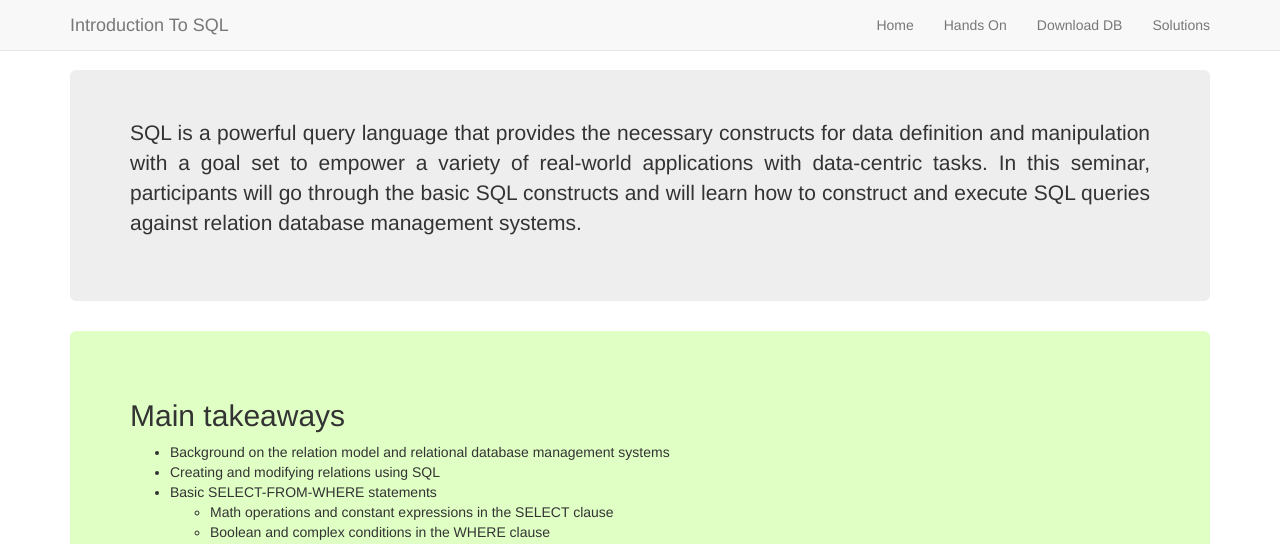
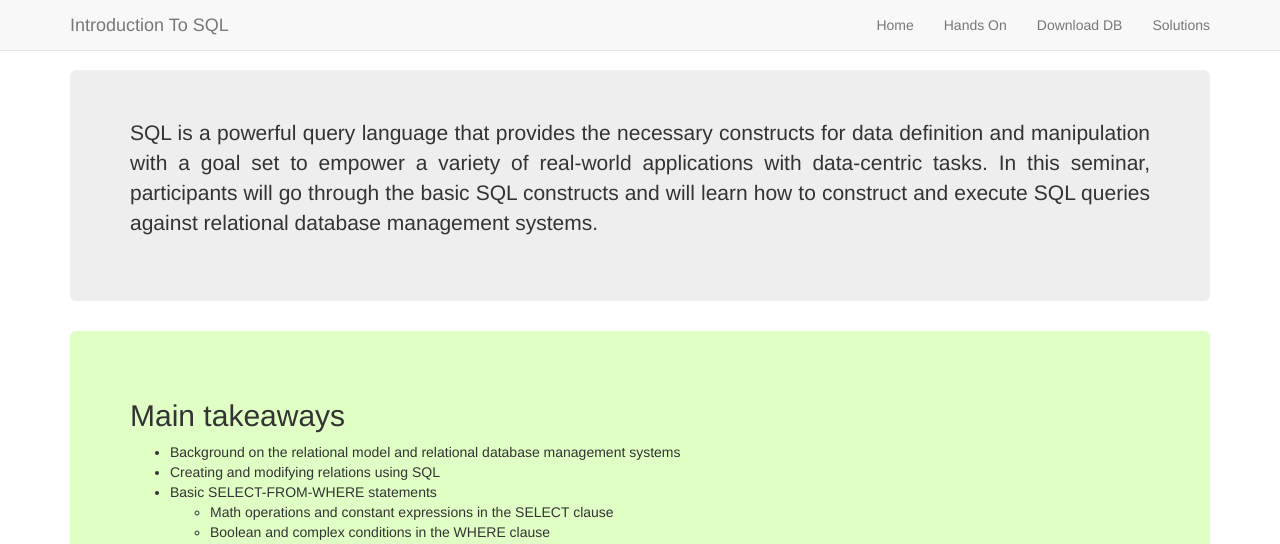
Before and after one commit to psfotis/sqlseminar, a Jekyll site: the page built from docs/index.md, in a window 1280 px wide and 900 px high. Shown: the top 544 px of the window. Built offline with Jekyll 4.4.1, drawn with Linux system fonts in a browser that asks for light colours; nearby versions of some CDN libraries.

Commit message:
Update index.md

```diff
--- a/docs/index.md
+++ b/docs/index.md
@@ -3,14 +3,14 @@ layout: template1
 ---
 
 <div class="jumbotron" >
-    <p style="text-align: justify">SQL is a powerful query language that provides the necessary constructs for data definition and manipulation with a goal set to empower a variety of real-world applications with data-centric tasks. In this seminar, participants will go through the basic SQL constructs and will learn how to construct and execute SQL queries against relation database management systems.</p>
+    <p style="text-align: justify">SQL is a powerful query language that provides the necessary constructs for data definition and manipulation with a goal set to empower a variety of real-world applications with data-centric tasks. In this seminar, participants will go through the basic SQL constructs and will learn how to construct and execute SQL queries against relational database management systems.</p>
 </div>
 
 
 <div class="jumbotron" style="background-color: #E0FFC5">
         <h2>Main takeaways</h2>
         <ul>
-        <li> Background on the relation model and relational database management systems </li>
+        <li> Background on the relational model and relational database management systems </li>
         <li> Creating and modifying relations using SQL </li>
         <li> Basic SELECT-FROM-WHERE statements </li>
             <ul>
```
